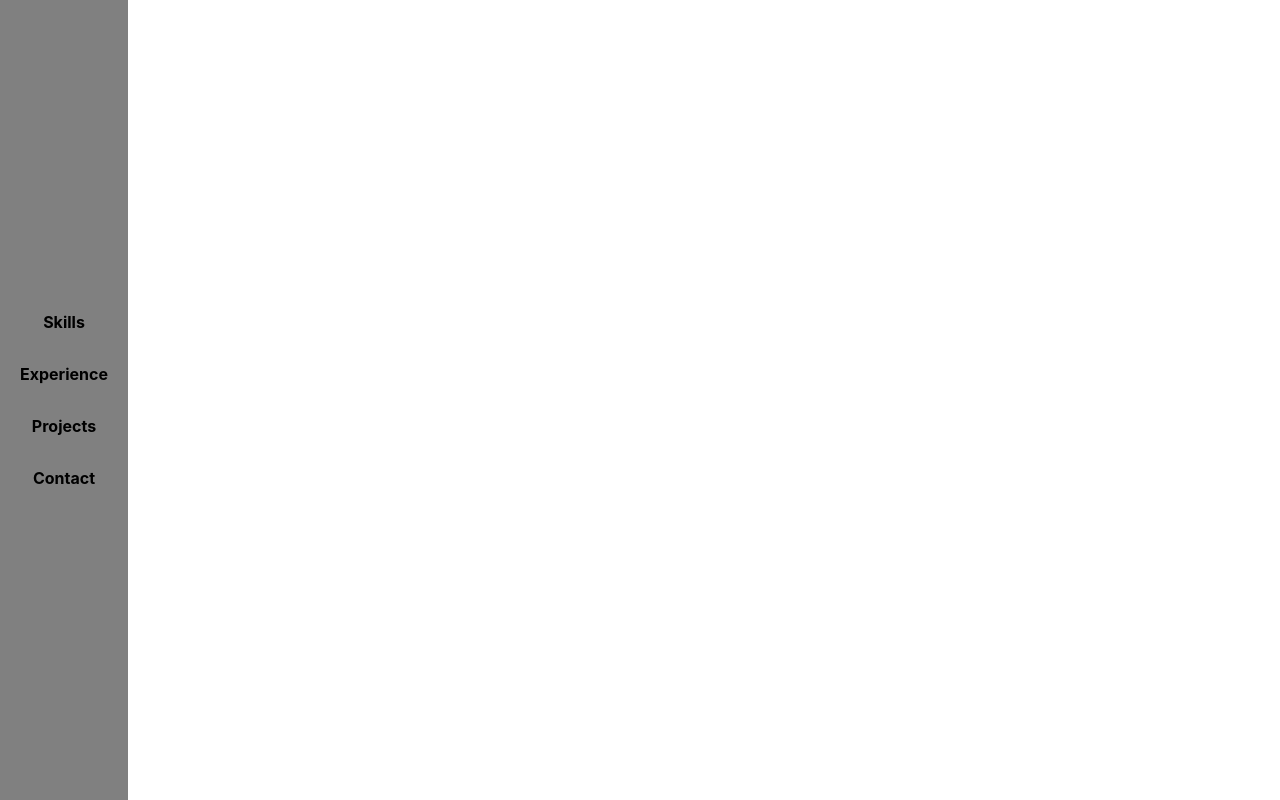
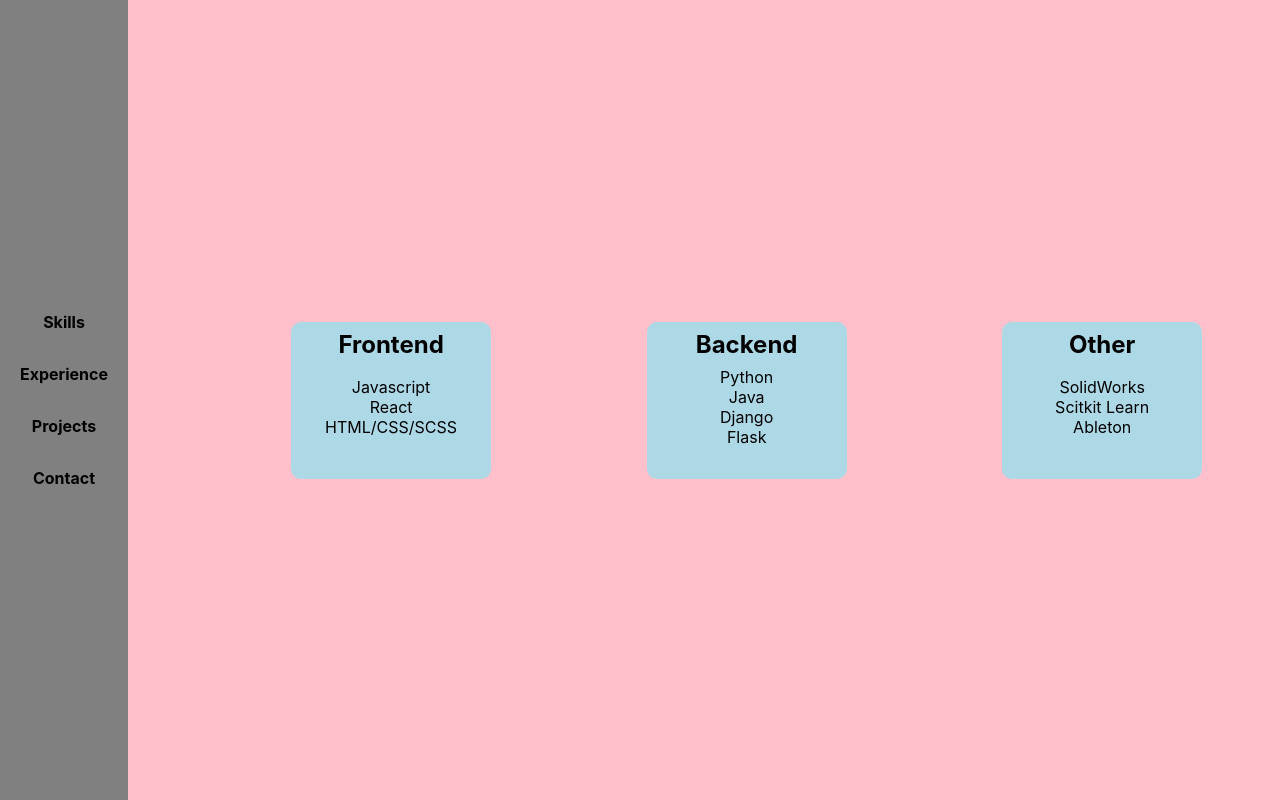
Before and after one commit to MadisonEvans94/portfolio, a React (Create React App) app: page / in a window 1280 px wide. Built offline with nearby package versions, Linux system fonts and the light colour scheme.

Commit message:
grid implementation

```diff
--- a/src/App.css
+++ b/src/App.css
@@ -36,3 +36,23 @@
 		transform: rotate(360deg);
 	}
 }
+.grid-container {
+	position: absolute;
+	width: 100%;
+	height: 100%;
+	background-color: pink;
+	display: grid;
+	grid-template-columns: repeat(6, 1fr);
+	grid-template-rows: 1fr;
+	grid-column-gap: 0px;
+	grid-row-gap: 0px;
+}
+
+.grid-item-1 {
+	grid-area: 1 / 1 / 2 / 2;
+}
+.grid-item-2 {
+	grid-area: 1 / 2 / 2 / 7;
+	justify-content: center;
+	align-items: center;
+}
--- a/src/App.js
+++ b/src/App.js
@@ -2,28 +2,31 @@ import "./App.css";
 import SkillCardGroup from "./components/SkillCardGroup/SkillCardGroup";
 import Navigation from "./components/Navigation/Navigation";
 //TODO: use skillsArray for skillCardGroup Prop
-// const skillsArray = [
-// 	{
-// 		cardTitle: "Frontend",
-// 		skillList: ["Javascript", "React", "HTML/CSS/SCSS"],
-// 		description: "this is where we will describe our frontend skills",
-// 	},
-// 	{
-// 		cardTitle: "Backend",
-// 		skillList: ["Python", "Java", "Django", "Flask"],
-// 		description: "this is where we will describe our backend skills",
-// 	},
-// 	{
-// 		cardTitle: "Other",
-// 		skillList: ["SolidWorks", "Scitkit Learn", "Ableton"],
-// 		description: "this is where we will describe any of our other skills",
-// 	},
-// ];
+const skillsArray = [
+	{
+		cardTitle: "Frontend",
+		skillList: ["Javascript", "React", "HTML/CSS/SCSS"],
+		description: "this is where we will describe our frontend skills",
+	},
+	{
+		cardTitle: "Backend",
+		skillList: ["Python", "Java", "Django", "Flask"],
+		description: "this is where we will describe our backend skills",
+	},
+	{
+		cardTitle: "Other",
+		skillList: ["SolidWorks", "Scitkit Learn", "Ableton"],
+		description: "this is where we will describe any of our other skills",
+	},
+];
 
 function App() {
 	return (
 		<>
-			<Navigation />
+			<div className="grid-container">
+				<Navigation />
+				<SkillCardGroup skillsArray={skillsArray} />
+			</div>
 		</>
 	);
 }
--- a/src/components/Navigation/Navigation.css
+++ b/src/components/Navigation/Navigation.css
@@ -1,5 +1,4 @@
 .navigation-container {
-	position: absolute;
 	display: flex;
 	flex-direction: column;
 	background-color: gray;
--- a/src/components/Navigation/Navigation.jsx
+++ b/src/components/Navigation/Navigation.jsx
@@ -2,7 +2,7 @@ import React from "react";
 import "./Navigation.css";
 const Navigation = () => {
 	return (
-		<div className="navigation-container">
+		<div className="navigation-container grid-item-1">
 			<div>
 				<h1>Skills</h1>
 			</div>
--- a/src/components/SkillCardGroup/SkillCardGroup.jsx
+++ b/src/components/SkillCardGroup/SkillCardGroup.jsx
@@ -4,7 +4,7 @@ import "./SkillCardGroup.css";
 
 const SkillCardGroup = ({ skillsArray }) => {
 	return (
-		<div className="skill-group-container">
+		<div className="skill-group-container grid-item-2">
 			{skillsArray.map((skillCard, index) => {
 				return (
 					<SkillCard
```
Lines whose indentation alone changed are shown as unchanged.
